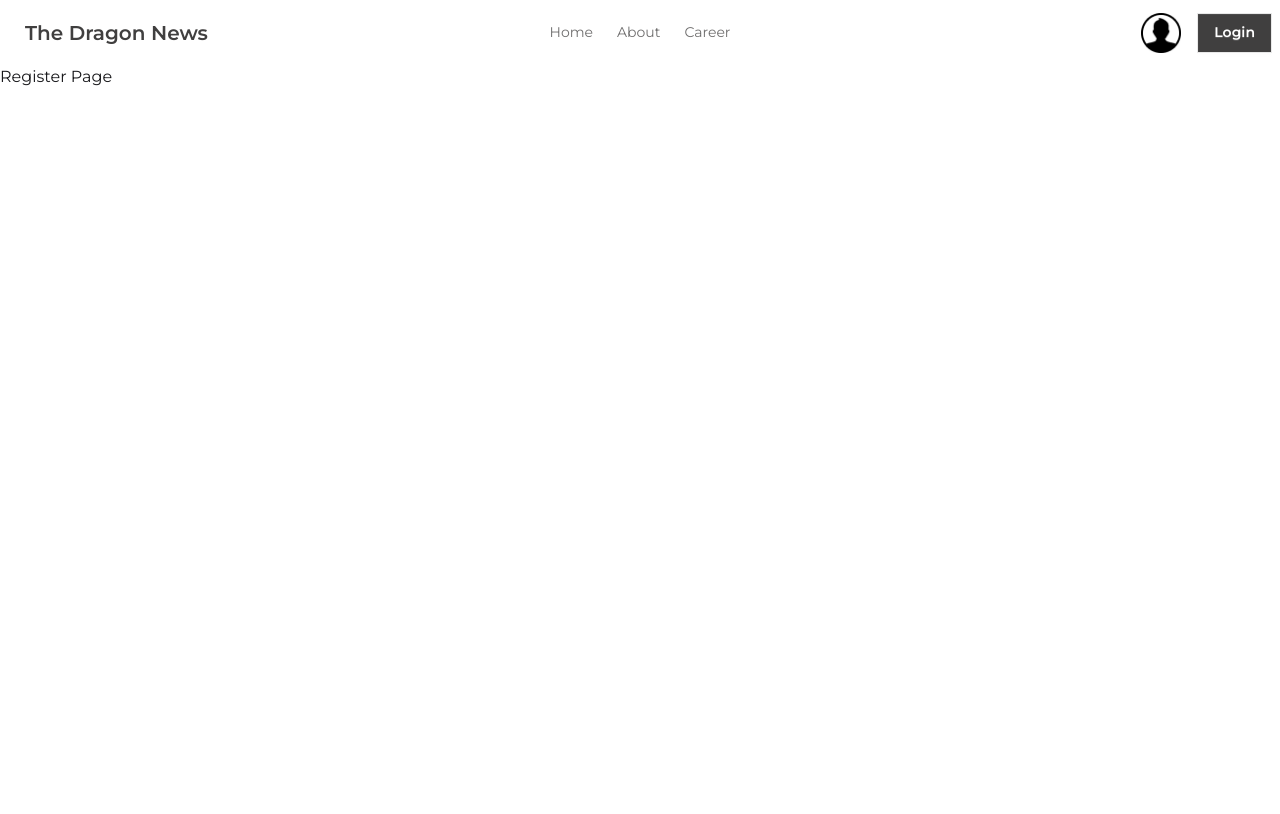
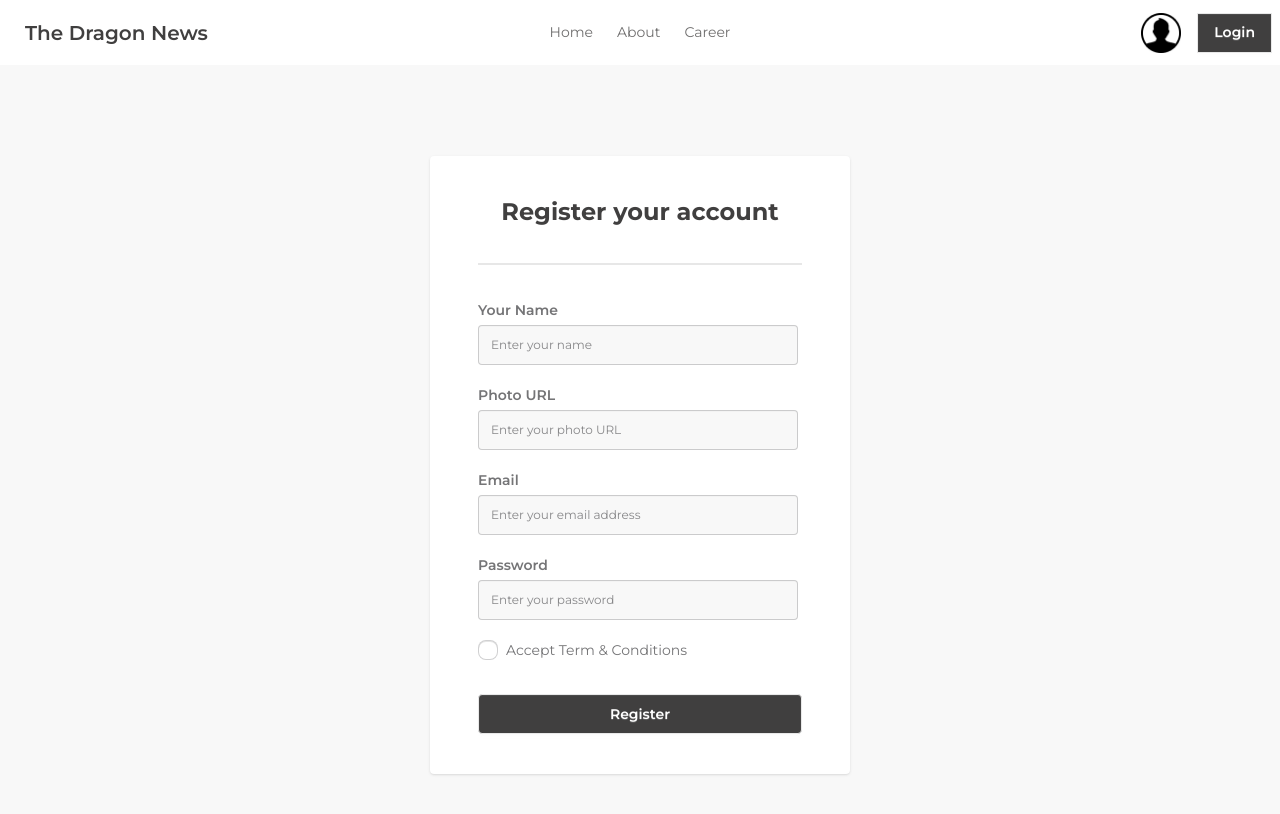
Before and after one commit to Saharier36/The-Dragon-News, a Next.js app: page /register in a window 1280 px wide. Shown: the top 814 px of the page. Built offline with nearby package versions, Linux system fonts and the light colour scheme.

Commit message:
Enhance RegisterPage with structured form elements and improved styling

```diff
--- a/src/app/(auth)/register/page.jsx
+++ b/src/app/(auth)/register/page.jsx
@@ -1,11 +1,71 @@
-import React from 'react';
+import React from "react";
 
 const RegisterPage = () => {
-    return (
-        <div>
-            <h2>Register Page</h2>
+  return (
+    <div className="min-h-screen bg-base-200 flex items-center justify-center">
+      <div className="card bg-base-100 shadow rounded w-105">
+        <div className="card-body px-12 py-10">
+          <h2 className="text-center text-2xl font-bold text-[#403F3F] mb-1">
+            Register your account
+          </h2>
+          <div className="divider mb-5"></div>
+
+          <div className="form-control mb-3">
+            <label className="label pb-1">
+              <span className="label-text font-semibold">Your Name</span>
+            </label>
+            <input
+              type="text"
+              placeholder="Enter your name"
+              className="input input-bordered input-sm h-10 bg-base-200 focus:outline-none"
+            />
+          </div>
+
+          <div className="form-control mb-3">
+            <label className="label pb-1">
+              <span className="label-text font-semibold">Photo URL</span>
+            </label>
+            <input
+              type="text"
+              placeholder="Enter your photo URL"
+              className="input input-bordered input-sm h-10 bg-base-200 focus:outline-none"
+            />
+          </div>
+
+          <div className="form-control mb-3">
+            <label className="label pb-1">
+              <span className="label-text font-semibold">Email</span>
+            </label>
+            <input
+              type="email"
+              placeholder="Enter your email address"
+              className="input input-bordered input-sm h-10 bg-base-200 focus:outline-none"
+            />
+          </div>
+
+          <div className="form-control mb-3">
+            <label className="label pb-1">
+              <span className="label-text font-semibold">Password</span>
+            </label>
+            <input
+              type="password"
+              placeholder="Enter your password"
+              className="input input-bordered input-sm h-10 bg-base-200 focus:outline-none"
+            />
+          </div>
+
+          <div className="form-control mb-5">
+            <label className="label cursor-pointer justify-start gap-2">
+              <input type="checkbox" className="checkbox checkbox-sm" />
+              <span className="label-text">Accept Term & Conditions</span>
+            </label>
+          </div>
+
+          <button className="btn bg-[#403F3F] text-white w-full">Register</button>
         </div>
-    );
+      </div>
+    </div>
+  );
 };
 
 export default RegisterPage;
```
